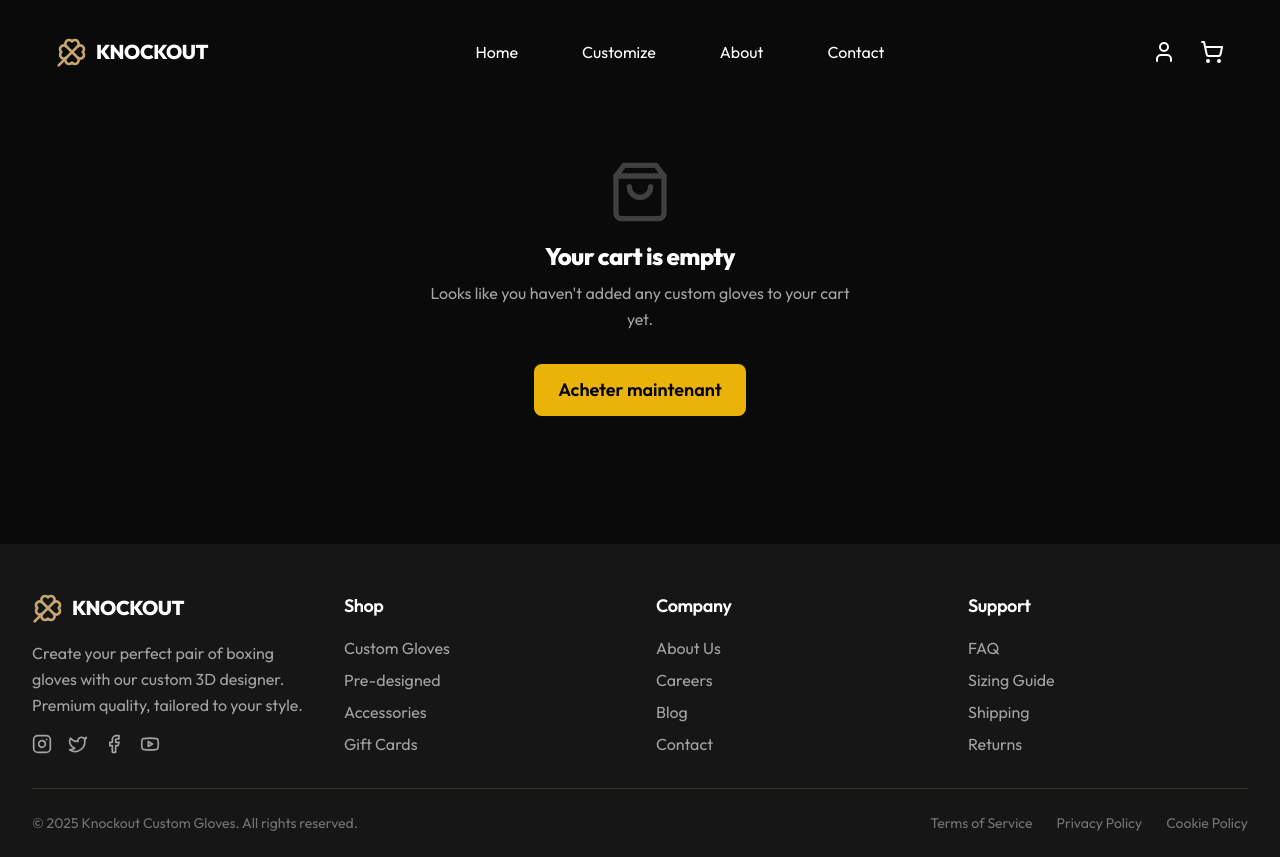
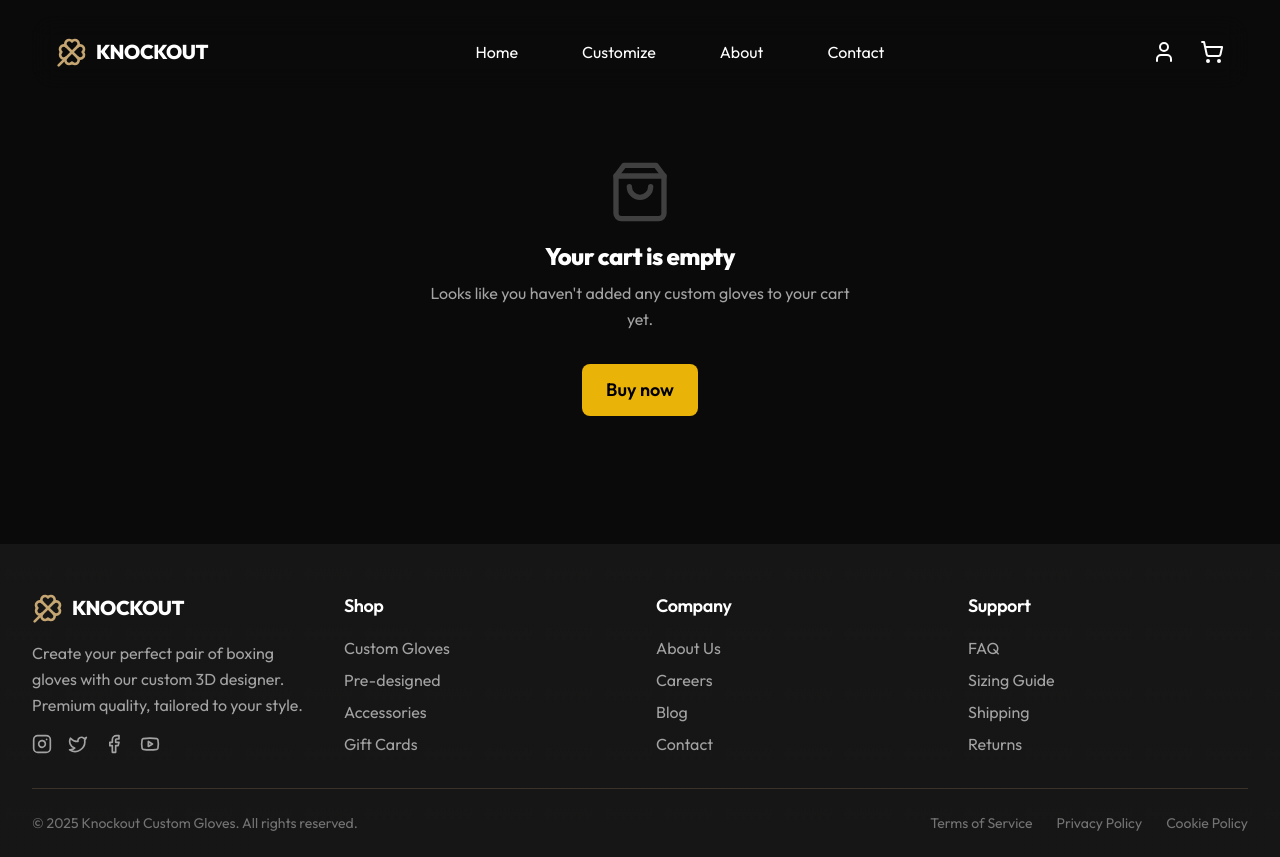
Before and after one commit to einesss77/kcgboxing, a React (Vite) app: page /cart in a window 1280 px wide. Built offline with nearby package versions, Linux system fonts and the light colour scheme; a web font is replaced by a local one.

Commit message:
Update CartPage.tsxa heter maintenant-> Buy now

```diff
--- a/src/pages/CartPage.tsx
+++ b/src/pages/CartPage.tsx
@@ -66,7 +66,7 @@ const CartPage: React.FC = () => {
             onClick={() => (window.location.href = '/customize')}
             className="bg-yellow-500 hover:bg-yellow-400 text-black font-semibold py-3 px-6 rounded-lg text-lg transition"
           >
-            Acheter maintenant
+            Buy now
           </button>
         </div>
       </div>
```
